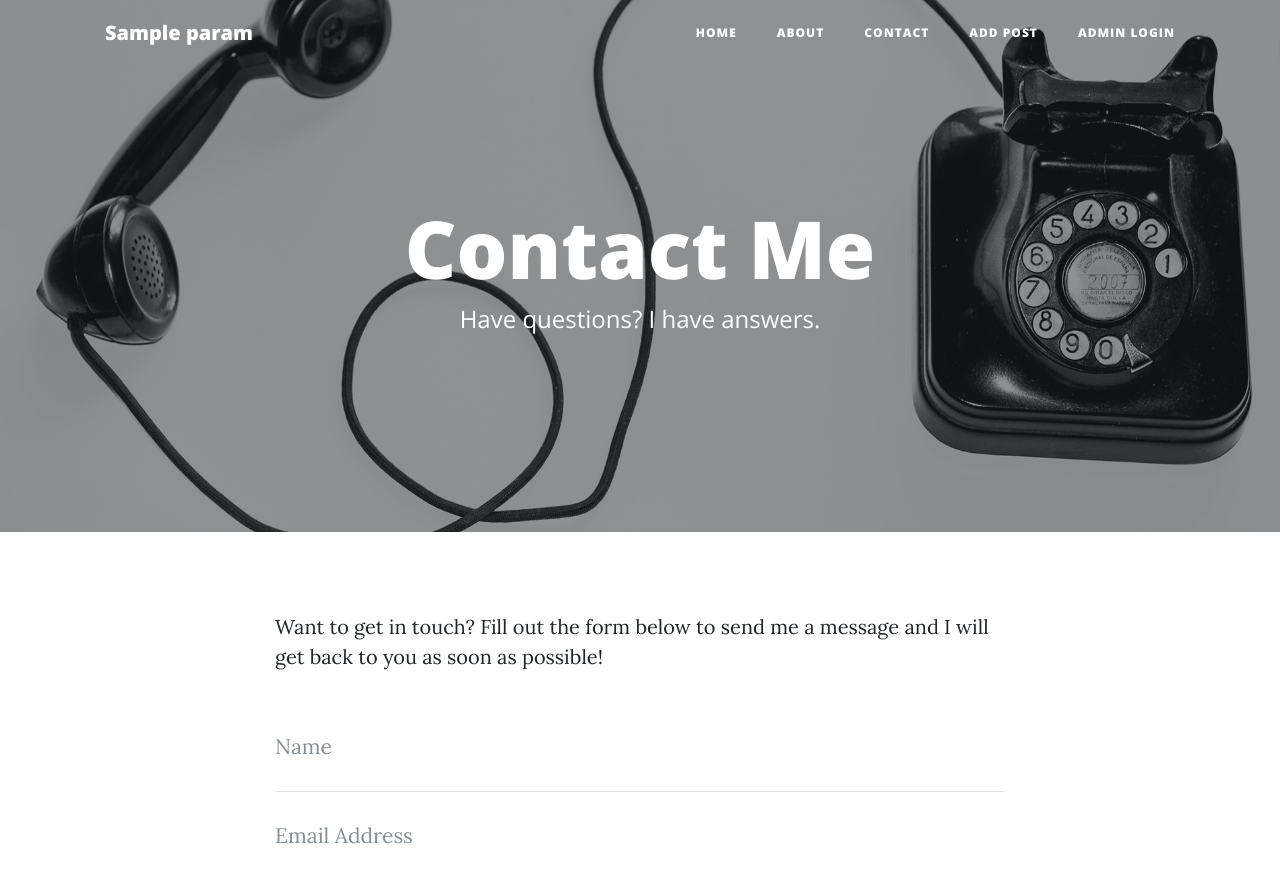
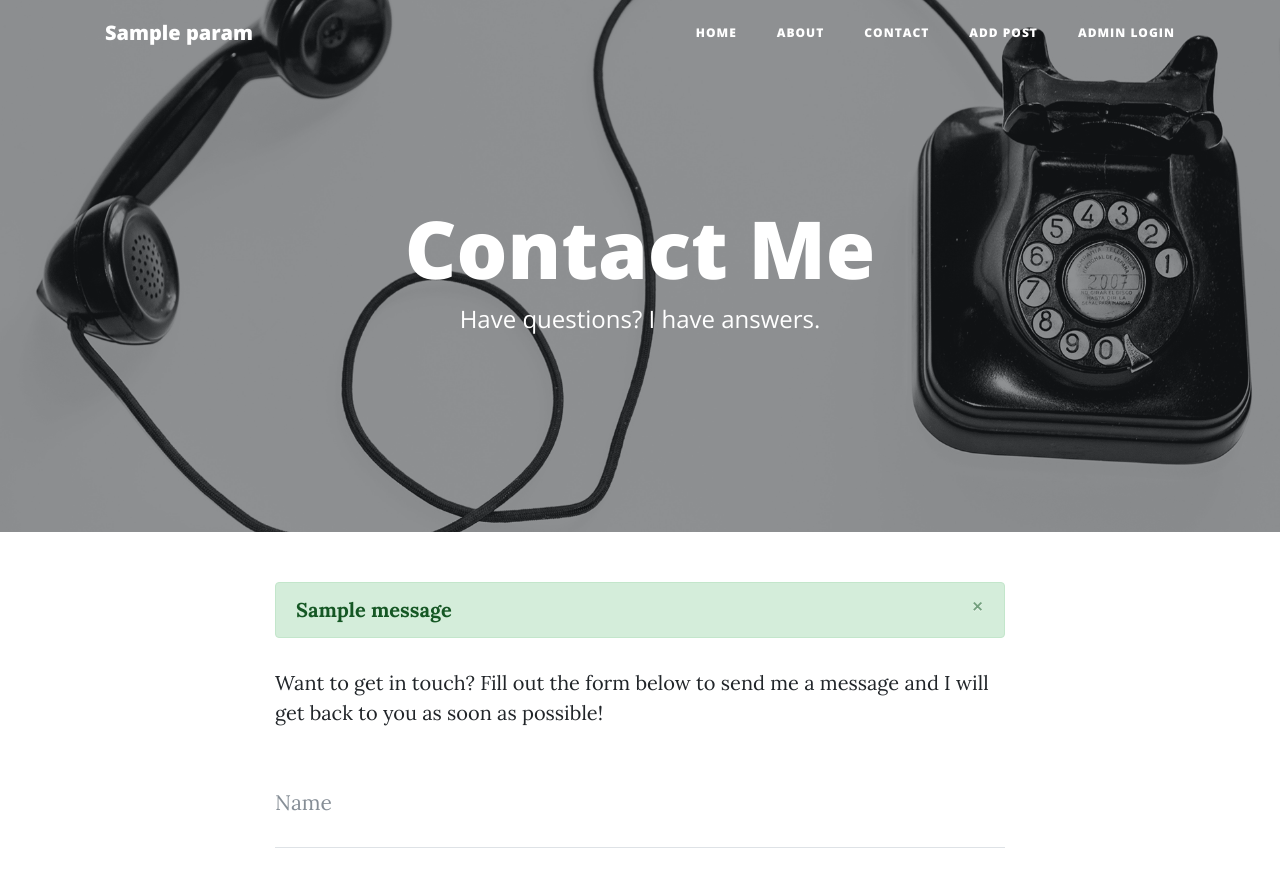
Before and after one commit to AnumoyOracle/Flask-Project, a Flask app: template templates/contact.html in a window 1280 px wide. Shown: the top 870 px of the page. Run offline with Flask 3, Linux system fonts and the light colour scheme; the template is opened without the code that fills it: most values are stand-ins (such as "Sample title", 1, 10 or a date in 2020); one stand-in notice (Sample message) is shown; parts of the project's set-up code (start-up, migrations or seed data) failed here and were passed over; some libraries are stand-ins or nearby versions.

Commit message:
Message flashing concept

```diff
--- a/main.py
+++ b/main.py
@@ -1,4 +1,4 @@
-from flask import Flask, render_template, request, session
+from flask import Flask, redirect, render_template, request, session, flash, url_for
 from flask_mail import Mail
 from flask_sqlalchemy import SQLAlchemy
 from datetime import datetime
@@ -130,6 +130,7 @@ def contact():
             recipients=params["recipients"],
             body=message + " " + phone,
         )
+        flash("Mail has been sent successfully on behalf of you ...", "success")
     return render_template("contact.html", params=params)
 
 
@@ -177,6 +178,7 @@ def add_post():
         db.session.commit()
 
         print("New post added successfully ........")
+        flash("Post has been added successfully", "success")
 
     return render_template("add_post.html", params=params)
 
@@ -207,6 +209,7 @@ def edit_post(post_id):
 
         db.session.commit()
         all_posts = Post.query.all()
+        flash("Post has been edited successfully", "warning")
         return render_template("dashboard.html", params=params, posts=all_posts)
 
     return render_template("edit_post.html", params=params, post=post)
@@ -218,6 +221,7 @@ def delete_post(post_id):
     db.session.delete(post)
     db.session.commit()
     print("Post deleted successfully")
+    flash("Post has been removed successfully", "danger")
     posts = Post.query.all()
     return render_template("dashboard.html", params=params, posts=posts)
 
@@ -256,7 +260,8 @@ def logout():
     session.pop("user")
     print("You have logged out of the website successfully")
     posts = Post.query.all()
-    return render_template("index.html", params=params, posts=posts)
+    return redirect(url_for("home"))
+    # return render_template("contact.html", params=params)
 
 
 if __name__ == "__main__":
--- a/templates/add_post.html
+++ b/templates/add_post.html
@@ -21,6 +21,7 @@
 <div class="container">
   <div class="row">
     <div class="col-lg-8 col-md-10 mx-auto">
+      {% include "message.html" %}
       <p>Please fill the necessary details of your post ...</p>
       <form id="contactForm" action="/add-post" method="POST" enctype="multipart/form-data" novalidate>
         <div class="control-group">
@@ -50,7 +51,7 @@
         <div class="control-group">
           <div class="form-group col-xs-12 floating-label-form-group controls">
             <label>Image Upload</label>
-            <input type="file" class="form-control" placeholder="Image upload" name="image_url" id="phone"/>
+            <input type="file" class="form-control" placeholder="Image upload" name="image_url" id="phone" />
             <p class="help-block text-danger"></p>
           </div>
         </div>
--- a/templates/contact.html
+++ b/templates/contact.html
@@ -21,6 +21,7 @@
 <div class="container">
   <div class="row">
     <div class="col-lg-8 col-md-10 mx-auto">
+      {% include "message.html" %}
       <p>Want to get in touch? Fill out the form below to send me a message and I will get back to you as soon as
         possible!</p>
       <form id="contactForm" action="/contact" method="POST" novalidate>
--- a/templates/dashboard.html
+++ b/templates/dashboard.html
@@ -21,6 +21,7 @@
 <div class="container">
     <div class="row">
         <div class="col-lg-8 col-md-10 mx-auto">
+            {% include "message.html" %}
             <table class="table">
                 <thead>
                     <tr>
@@ -41,7 +42,8 @@
                         <td>{{ post.date.strftime('%H:%M:%S') }}</td>
                         <td>{{ post.date.strftime('%d/%m/%y') }}</td>
                         <td><a href="/edit-post/{{post.post_id}}"><button class="btn btn-primary">Edit</button></a></td>
-                        <td><a href="/delete-post/{{post.post_id}}"><button class="btn btn-danger">Delete</button></a></td>
+                        <td><a href="/delete-post/{{post.post_id}}"><button class="btn btn-danger">Delete</button></a>
+                        </td>
                     </tr>
                     {% endfor %}
                 </tbody>
--- a/templates/edit_post.html
+++ b/templates/edit_post.html
@@ -23,8 +23,10 @@
 <div class="container">
     <div class="row">
         <div class="col-lg-8 col-md-10 mx-auto">
+            {% include "message.html" %}
             <p>Please edit the necessary details of your post ...</p>
-            <form id="contactForm" action="/edit-post/{{post.post_id}}" method="POST" enctype="multipart/form-data" novalidate>
+            <form id="contactForm" action="/edit-post/{{post.post_id}}" method="POST" enctype="multipart/form-data"
+                novalidate>
                 <div class="control-group">
                     <div class="form-group floating-label-form-group controls">
                         <label>Title</label>
--- /dev/null
+++ b/templates/message.html
@@ -0,0 +1,12 @@
+{% with messages = get_flashed_messages(with_categories = true) %}
+{% if messages %}
+{% for category,message in messages %}
+<div class="alert alert-{{category}} alert-dismissible fade show" role="alert">
+    <strong>{{message}}</strong>
+    <button type="button" class="close" data-dismiss="alert" aria-label="Close">
+        <span aria-hidden="true">&times;</span>
+    </button>
+</div>
+{% endfor %}
+{% endif %}
+{% endwith %}
```
